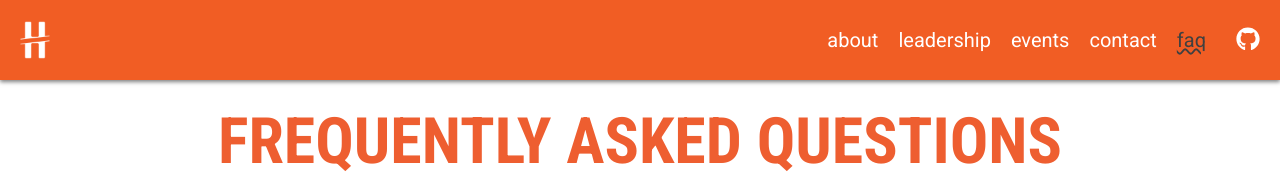
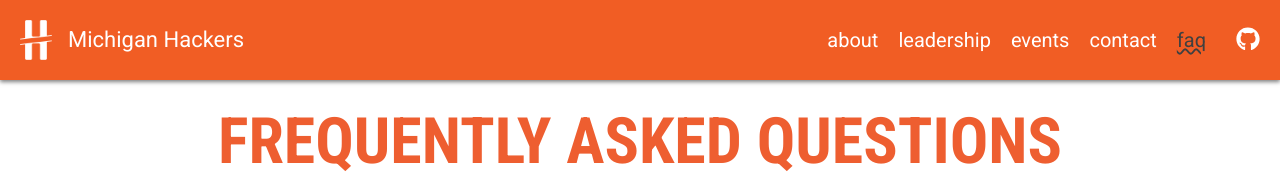
Before and after one commit to michiganhackers/mh-web-new, a React (Create React App) app: page /faq in a window 1280 px wide. Shown: the top 173 px of the page. Built offline with nearby package versions, Linux system fonts and the light colour scheme; no server answers.

Commit message:
Add "Michigan Hackers" to Navbar

```diff
--- a/src/components/Navbar.jsx
+++ b/src/components/Navbar.jsx
@@ -2,7 +2,7 @@ import React from "react";
 import styled from "styled-components";
 import { NavLink } from "react-router-dom";
 import devices from "../utility/MediaQueries.js";
-import logoUrl from "../assets/logo.png";
+import logoUrl from "assets/logo-orange-cropped.png";
 import { FontAwesomeIcon } from "@fortawesome/react-fontawesome";
 
 const FlexWrapper = styled.div`
@@ -87,7 +87,7 @@ const Hamburger = styled.label`
 `;
 
 const Logo = styled.img`
-    height: 50px;
+    height: 40px;
     display: block;
 `;
 
@@ -155,13 +155,35 @@ const HeaderNavLink = styled(NavLink)`
         color: #404040;
         cursor: default;
     }
+
 `;
 
 const LogoNavLink = styled(NavLink)`
     display: flex;
     justify-content: left;
     font-size: 22px;
-    padding: 2px 10px;
+    padding: 2px 20px;
+    color: white;
+    align-items: center;
+
+
+    &:hover {
+        // this shouldn't work but it does????
+        filter: brightness(33.33%);
+        text-decoration: none;
+        //color: #555555;
+    }
+
+    ${devices.tablet`
+        padding: 12px 0 12px 20px;
+    `}
+
+    transition: color 0.3s, filter 0.3s;
+    grid-column: 1/3;
+    span {
+        padding-left: 16px;
+        line-height: 1.2;
+    }
 `;
 
 const GithubLink = styled.a`
@@ -175,6 +197,7 @@ const GithubLink = styled.a`
         color: #404040;
     }
 
+    transition: color 0.3s;
     color: white;
     padding: 8px 0;
     width: 64px;
@@ -196,6 +219,7 @@ const Navbar = () => (
         <FlexWrapper>
             <LogoNavLink to="/">
                 <Logo src={logoUrl} />
+                <span>Michigan Hackers</span>
             </LogoNavLink>
             <DesktopNavContainer>{links}</DesktopNavContainer>
             <GithubLink
```
